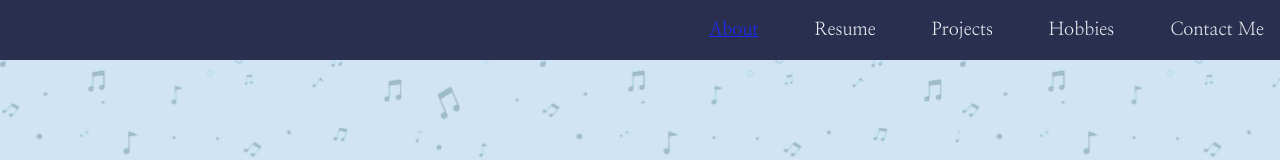
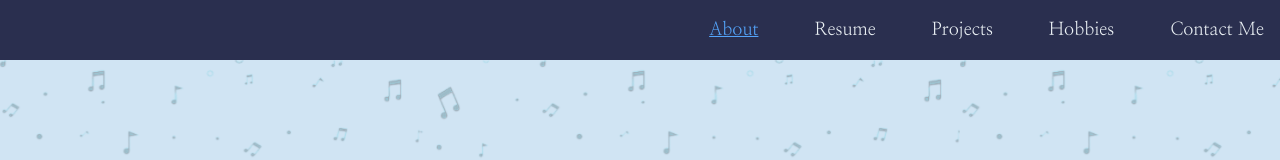
Before and after one commit to Emilyho11/personal-website, a React (Vite) app in the folder frontend/: page / in a window 1280 px wide. In both pictures the pointer is over the link "About". Shown: the top 160 px of the page. Built offline with nearby package versions, Linux system fonts and the light colour scheme.

Commit message:
Downloading dependencies and changing formats

```diff
--- a/frontend/package.json
+++ b/frontend/package.json
@@ -11,7 +11,8 @@
   },
   "dependencies": {
     "@fontsource/nanum-myeongjo": "^5.0.18",
-    "@fortawesome/free-solid-svg-icons": "^6.5.2",
+    "@fortawesome/free-brands-svg-icons": "^6.6.0",
+    "@fortawesome/free-solid-svg-icons": "^6.6.0",
     "@fortawesome/react-fontawesome": "^0.2.2",
     "react": "^18.2.0",
     "react-dom": "^18.2.0",
--- a/frontend/src/index.css
+++ b/frontend/src/index.css
@@ -24,7 +24,7 @@ a {
   text-decoration: inherit;
 }
 a:hover {
-  color: #1c2bff;
+  color: #54a4fa;
 }
 
 body {
--- a/frontend/tailwind.config.js
+++ b/frontend/tailwind.config.js
@@ -7,7 +7,8 @@ export default {
 				dark_blue: "#2A2F4F",
 				back_light_blue: "#D0E4F3",
 				light_blue: "#EBF1F5",
-				gray: "#D5DADE"
+				gray: "#D5DADE",
+				links: "#54a4fa",
 			},
 			width: {
 				"1/8": "12.5%",
```
Also changed, not shown: 1 other file (tests, documents, lock files or other folders).
